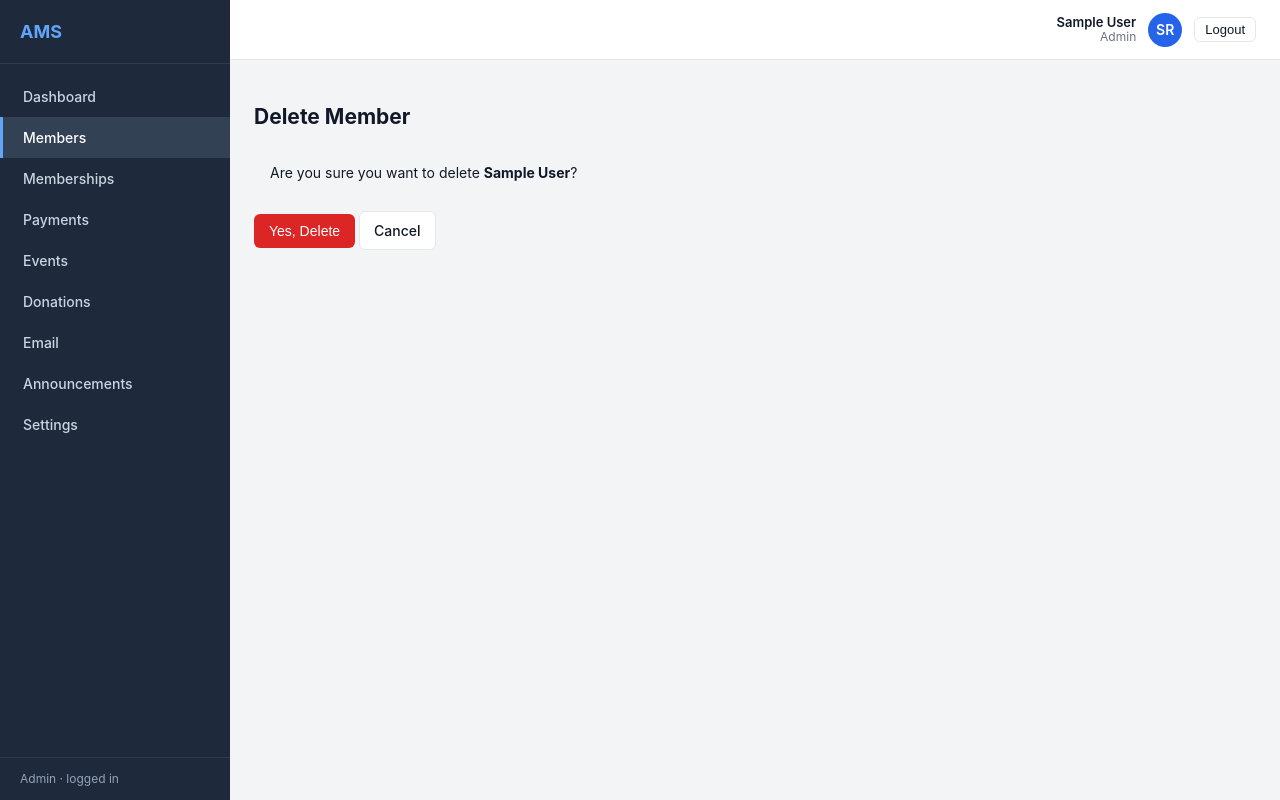
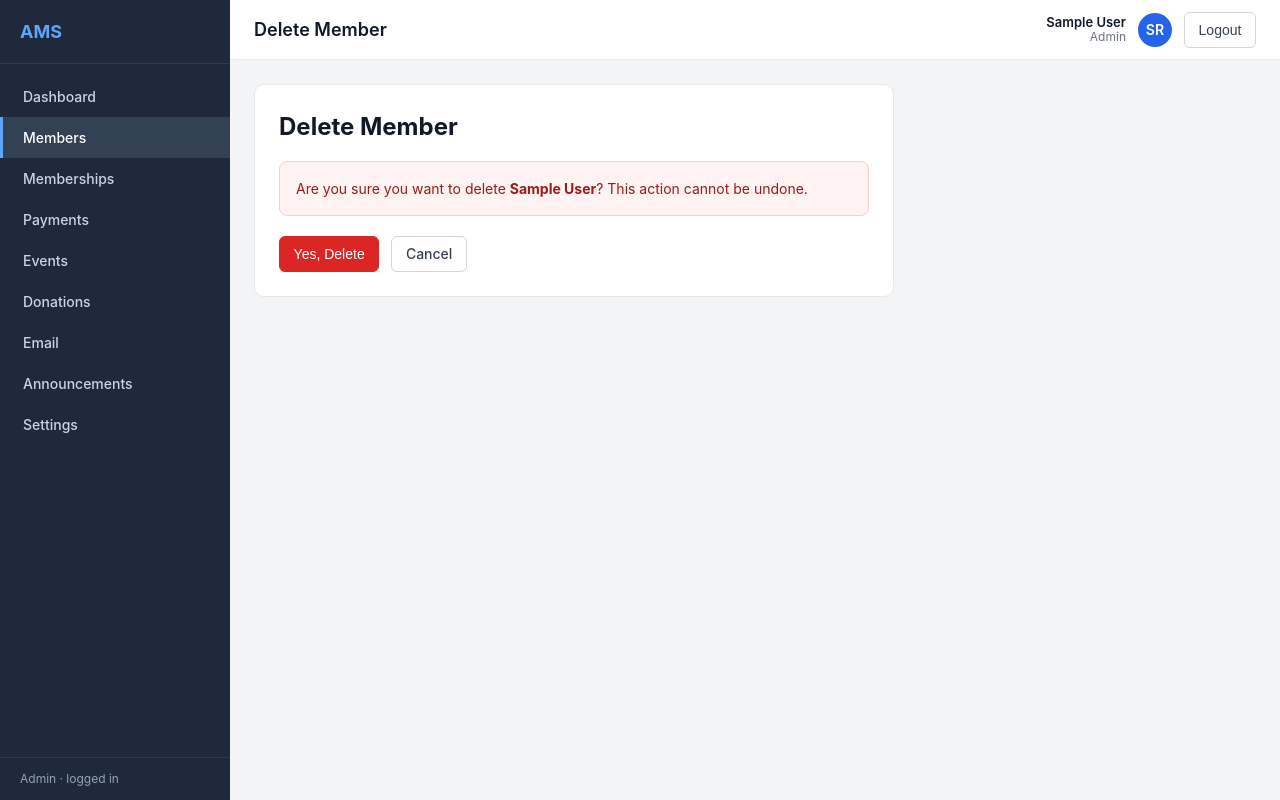
Before and after one commit to Aaliyaan-Saad/AMS-project, a Django app: template members/templates/members/member_confirm_delete.html in a window 1280 px wide. Run offline with Django 5.2, Linux system fonts and the light colour scheme; the template is opened without the code that fills it: values that come from a table or form of the project are taken from there, others are empty; a user stored in the database is signed in; tables that the repository leaves empty hold one stand-in row (values such as "Sample post").

Commit message:
Update member_confirm_delete.html

```diff
--- a/members/templates/members/member_confirm_delete.html
+++ b/members/templates/members/member_confirm_delete.html
@@ -1,18 +1,102 @@
 {% extends "base.html" %}
 
+{% block page_title %}Delete Member{% endblock %}
+
 {% block content %}
-<div class="container mt-4">
+
+<style>
+    .delete-card {
+        max-width: 640px;
+        background: #ffffff;
+        border: 1px solid #e5e7eb;
+        border-radius: 10px;
+        padding: 1.5rem;
+    }
+
+    .delete-card h2 {
+        margin: 0 0 1rem;
+        font-size: 1.5rem;
+        font-weight: 700;
+        color: #111827;
+    }
+
+    .delete-warning {
+        padding: 1rem;
+        margin-bottom: 1.25rem;
+        border: 1px solid #fecaca;
+        border-radius: 8px;
+        background: #fef2f2;
+        color: #991b1b;
+        line-height: 1.5;
+    }
+
+    .delete-actions {
+        display: flex;
+        align-items: center;
+        gap: 0.75rem;
+        flex-wrap: wrap;
+    }
+
+    .btn {
+        display: inline-flex;
+        align-items: center;
+        justify-content: center;
+        min-height: 36px;
+        padding: 0.45rem 0.85rem;
+        border-radius: 6px;
+        border: 1px solid transparent;
+        font-size: 0.875rem;
+        font-weight: 500;
+        line-height: 1;
+        text-decoration: none;
+        cursor: pointer;
+        white-space: nowrap;
+    }
+
+    .btn-danger {
+        background-color: #dc2626;
+        color: #ffffff;
+        border-color: #dc2626;
+    }
+
+    .btn-danger:hover {
+        background-color: #b91c1c;
+        border-color: #b91c1c;
+    }
+
+    .btn-secondary {
+        background-color: #ffffff;
+        color: #374151;
+        border-color: #d1d5db;
+    }
+
+    .btn-secondary:hover {
+        background-color: #f3f4f6;
+    }
+</style>
+
+<div class="delete-card">
     <h2>Delete Member</h2>
 
-    <div class="alert alert-danger mt-3">
-        Are you sure you want to delete <strong>{{ member.full_name }}</strong>?
+    <div class="delete-warning">
+        Are you sure you want to delete
+        <strong>{{ member.full_name }}</strong>?
+        This action cannot be undone.
     </div>
 
     <form method="post" data-confirm="Are you sure you want to delete this member?">
         {% csrf_token %}
 
-        <button type="submit" class="btn btn-danger">Yes, Delete</button>
-        <a href="{% url 'member_detail' member.pk %}" class="btn btn-secondary">Cancel</a>
+        <div class="delete-actions">
+            <button type="submit" class="btn btn-danger">
+                Yes, Delete
+            </button>
+
+            <a href="{% url 'member_detail' member.pk %}" class="btn btn-secondary">
+                Cancel
+            </a>
+        </div>
     </form>
 </div>
+
 {% endblock %}
```
